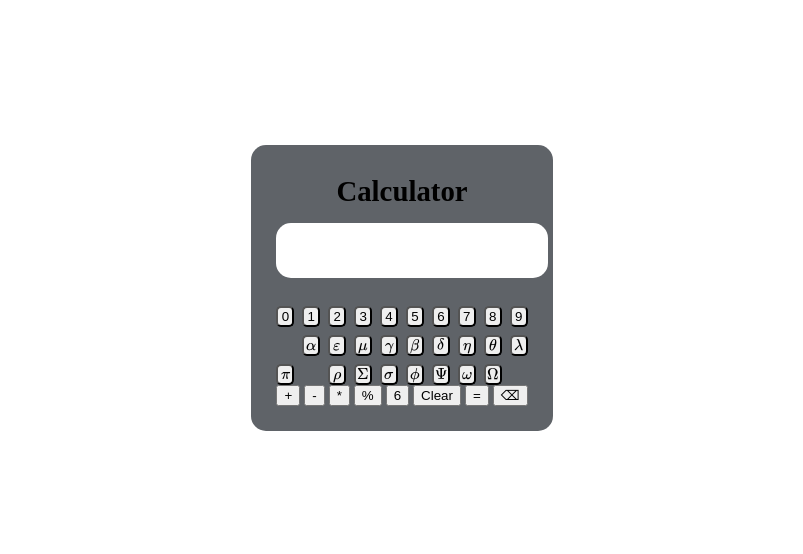
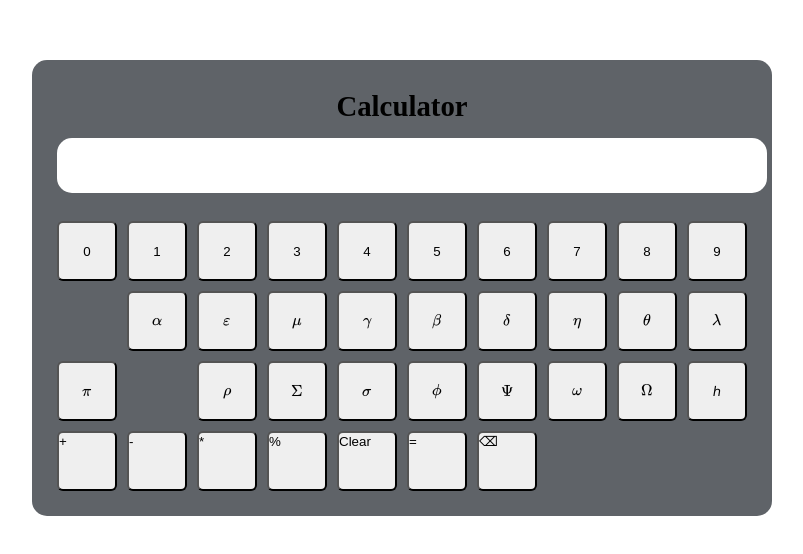
Before and after one commit to chaudhary-aman/Solve, a plain HTML site: page index.html in a window 1280 px wide. Shown: the part 112-666 px from the top of the page, without its empty margins (238-1041 px from the left). Drawn offline with nearby package versions, Linux system fonts and the light colour scheme.

Commit message:
Css change

```diff
--- a/design.css
+++ b/design.css
@@ -22,6 +22,7 @@ body{
     margin-bottom: 10px;
     margin-left: auto;
     margin-right: 50px;
+    font-size:2em ;
 
 
 
@@ -37,14 +38,16 @@ body{
 #Numbers{
     display: grid;
      grid-template-columns: repeat(10, 1fr);
-     gap:8px;
+     gap:10px;
 
 
 }
 #Numbers button{
+    width: 60px;
+    height: 60px;
     padding:1px 0;
-    border-radius: 5px;
-    font size:1em;
+    border-radius: 6px;
+    font size:3.5em;
     cursor:pointer;
     transition: background-color 0.2s ease;
 
--- a/index.html
+++ b/index.html
@@ -49,28 +49,18 @@
         <button onclick="insert('𝝓')">$\phi$</button>
         <button onclick="insert('𝚿')">$\Psi$</button>
         <button onclick="insert('𝜔')">$\omega$</button>
-         <button onclick="insert('Ω')">$\Omega$</button>
-
-
-
-
-
-
-
-
+        <button onclick="insert('Ω')">$\Omega$</button>
+        <button onclick="insert('ℎ')">ℎ</button>
+        <button onclick="insert('+')" id="Numbers">+</button>
+        <button onclick="insert('-')" id="Numbers">-</button>
+        <button onclick="insert('*')" id="Numbers">*</button>
+        <button onclick="insert('%')" id="Numbers">%</button>
+       <button onclick="clear()" id="Numbers">Clear</button>
+       <button onclick="calculation()" id="Numbers">=</button>
+       <button onclick="erase()" id="Numbers">⌫</button>
 
     </div>
-    <div id="operand">
-        <button onclick="insert('+')">+</button>
-        <button onclick="insert('-')">-</button>
-        <button onclick="insert('*')">*</button>
-        <button onclick="insert('%')">%</button>
-        <button >6</button>
-        <button onclick="clear()">Clear</button>
-       <button onclick="calculation()">=</button>
-        <button onclick="erase()">⌫</button>
-
-    </div>
+     </div>
 
     </div>
     </div>
--- a/logic.js
+++ b/logic.js
@@ -1,9 +1,15 @@
 var operation="";
 var 𝚿=100;
+
 
 function insert(varr)
 {
     operation+=varr;
+    document.getElementById("display").value=operation;
+}
+function clear()
+{
+    operation="";
     document.getElementById("display").value=operation;
 }
 
@@ -12,11 +18,7 @@ function erase()
     operation=operation.slice(0,-1);
     document.getElementById("display").value=operation;
 }
-function clear()
-{
-    operation="";
-    document.getElementById("display").value=operation;
-}
+
 function calculation()
 {
     try {
```
